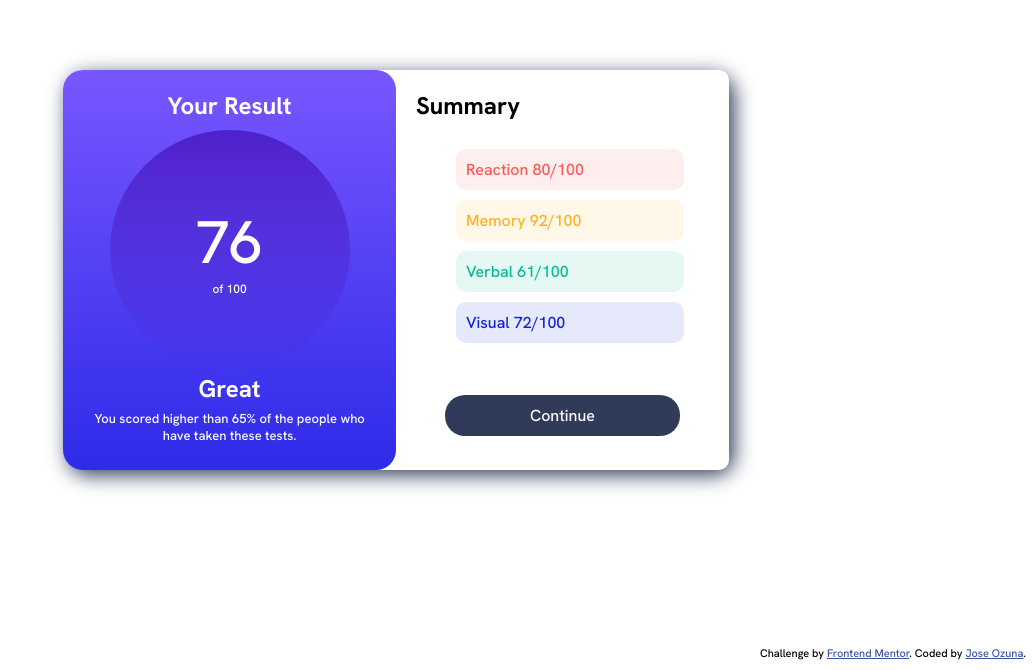
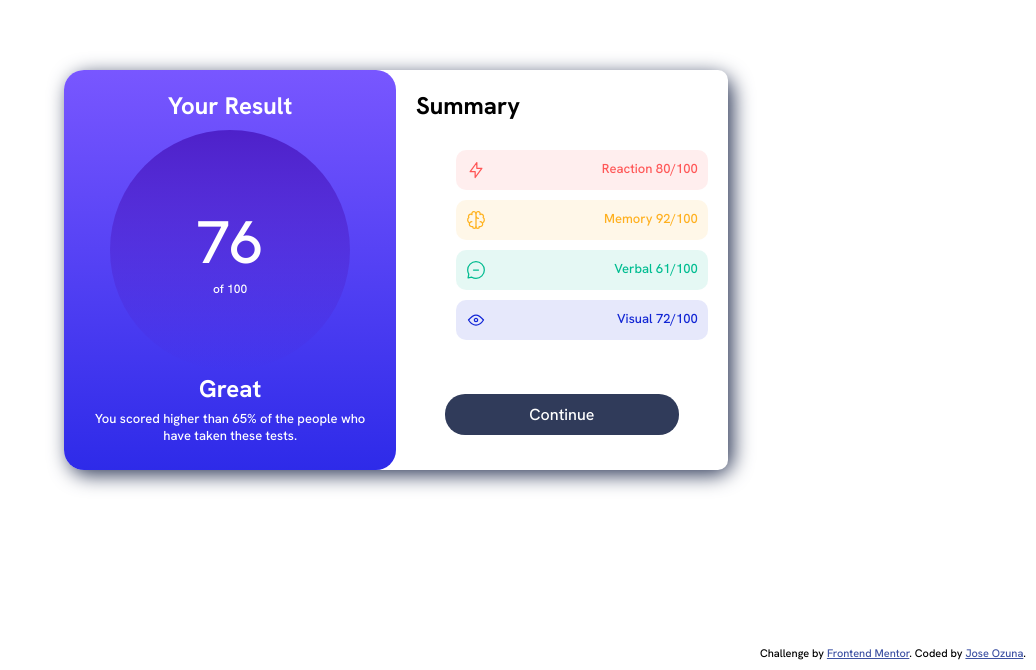
Before and after one commit to joseozuna48/results-summary-component, a plain HTML site: page index.html in a window 1280 px wide. Shown: the part 130-800 px from the top of the page, without its empty margins (244-1280 px from the left). Drawn offline with Linux system fonts and the light colour scheme.

Commit message:
Added summary icons

```diff
--- a/index.css
+++ b/index.css
@@ -82,7 +82,9 @@
   }
 
   li{
-    width: 90%;
+    display: flex;
+    justify-content: space-between;
+    /* width: 90%; */
     list-style-type: none;
     margin-bottom: 10px;
     padding: 10px;
--- a/index.js
+++ b/index.js
@@ -10,7 +10,8 @@ window.onload = function(){
     .then((json) => {
 
         json.forEach(element => {
-            ul.insertAdjacentHTML("beforeend",`<li><i style=""></i>${element['category']} ${element['score']}/100 </li>`)
+            ul.insertAdjacentHTML("beforeend",`
+            <li class="summary_li"> <img src="${element['icon']}"> <p> ${element['category']} ${element['score']}/100 </p>  </li>`)
         });
     } );
 
```
